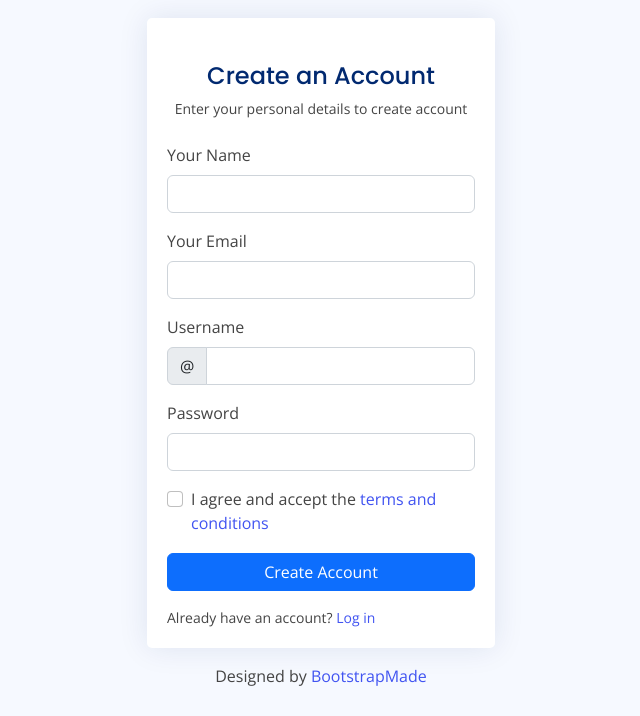
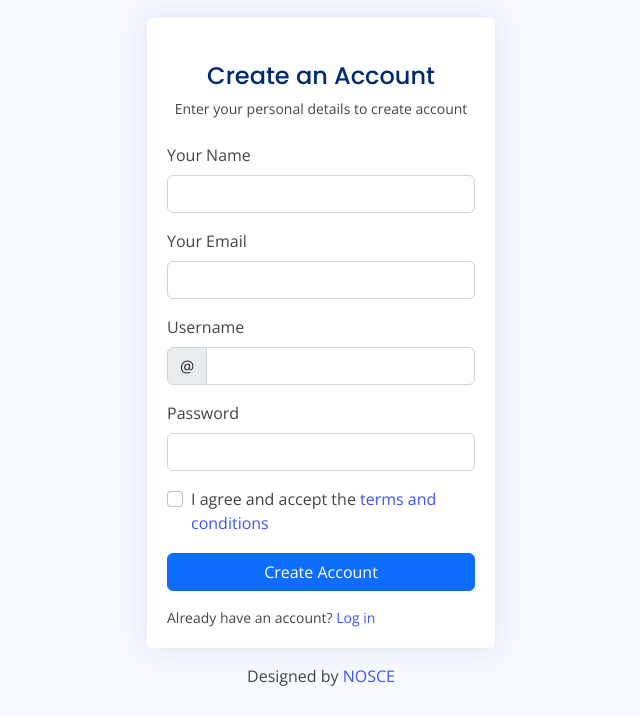
Before and after one commit to aleeshan813/client_data, a plain HTML site: page pages-register.html in a window 1280 px wide. Shown: the part 84-800 px from the top of the page, without its empty margins (319-959 px from the left). Drawn offline with nearby package versions, Linux system fonts and the light colour scheme; files whose address does not match are found by name.

Commit message:
registration page modified

```diff
--- a/pages-register.html
+++ b/pages-register.html
@@ -29,12 +29,6 @@
   <!-- Template Main CSS File -->
   <link href="assets/css/style.css" rel="stylesheet">
 
-  <!-- =======================================================
-  * Template Name: NiceAdmin - v2.4.0
-  * Template URL: https://bootstrapmade.com/nice-admin-bootstrap-admin-html-template/
-  * Author: BootstrapMade.com
-  * License: https://bootstrapmade.com/license/
-  ======================================================== -->
 </head>
 
 <body>
@@ -110,11 +104,7 @@
               </div>
 
               <div class="credits">
-                <!-- All the links in the footer should remain intact. -->
-                <!-- You can delete the links only if you purchased the pro version. -->
-                <!-- Licensing information: https://bootstrapmade.com/license/ -->
-                <!-- Purchase the pro version with working PHP/AJAX contact form: https://bootstrapmade.com/nice-admin-bootstrap-admin-html-template/ -->
-                Designed by <a href="https://bootstrapmade.com/">BootstrapMade</a>
+                Designed by <a href="http://noscetech.in/">NOSCE</a>
               </div>
 
             </div>
```
